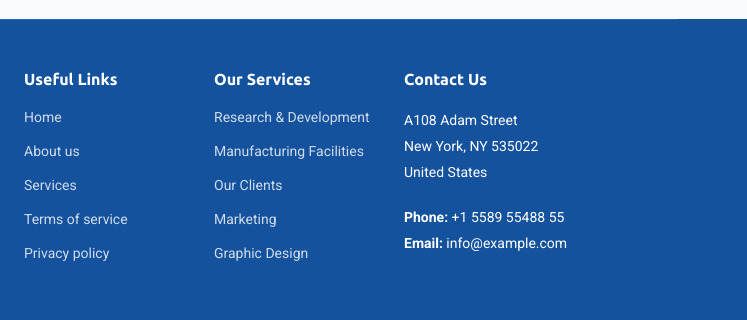
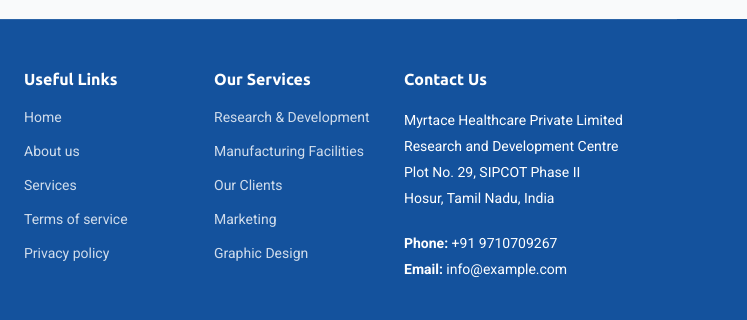
Before and after one commit to IT-NETWORKZ/project_Pharma, a plain HTML site: page services.html in a window 1280 px wide. Shown: the part 783-1103 px from the top of the page, 533-1280 px from the left. Drawn offline with Linux system fonts and the light colour scheme.

Commit message:
Update contact information in services.html

```diff
--- a/services.html
+++ b/services.html
@@ -181,10 +181,11 @@
 
         <div class="col-lg-3 col-md-12 footer-contact text-center text-md-start">
           <h4>Contact Us</h4>
-          <p>A108 Adam Street</p>
-          <p>New York, NY 535022</p>
-          <p>United States</p>
-          <p class="mt-4"><strong>Phone:</strong> <span>+1 5589 55488 55</span></p>
+          <p>Myrtace Healthcare Private Limited</p>
+          <p>Research and Development Centre</p>
+          <p>Plot No. 29, SIPCOT Phase II</p>
+          <p>Hosur, Tamil Nadu, India</p>
+          <p class="mt-4"><strong>Phone:</strong> <span>+91 9710709267</span></p>
           <p><strong>Email:</strong> <span>info@example.com</span></p>
         </div>
 
```
